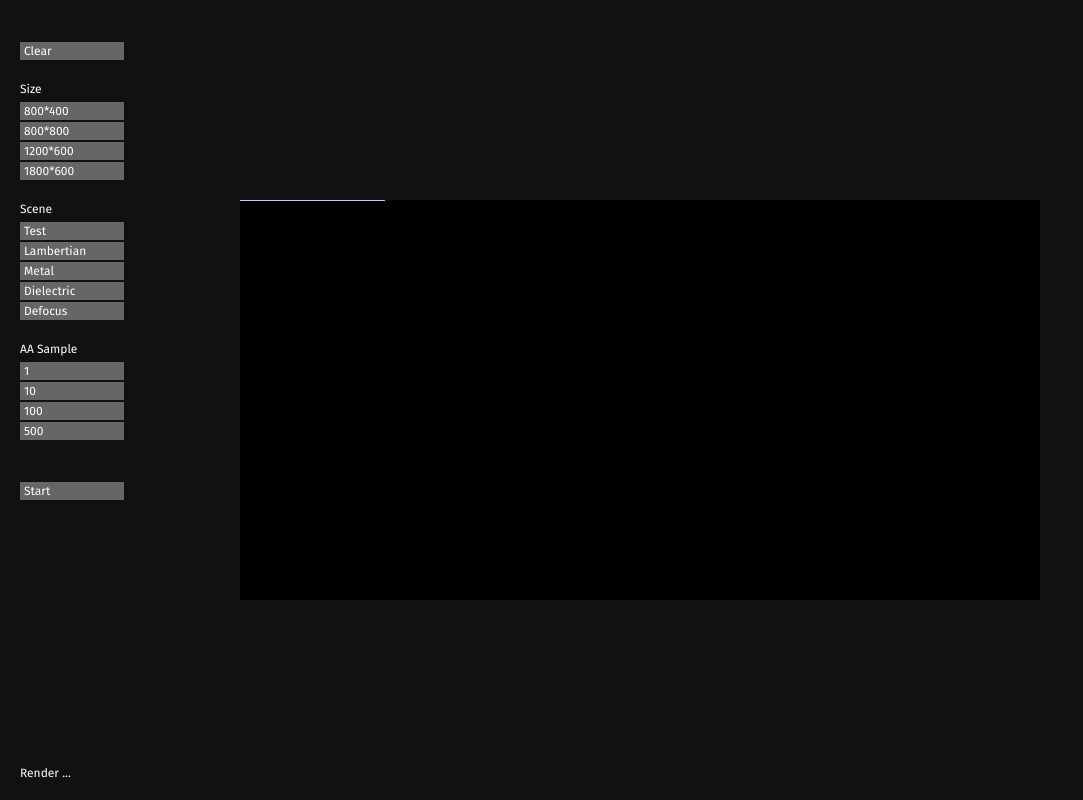
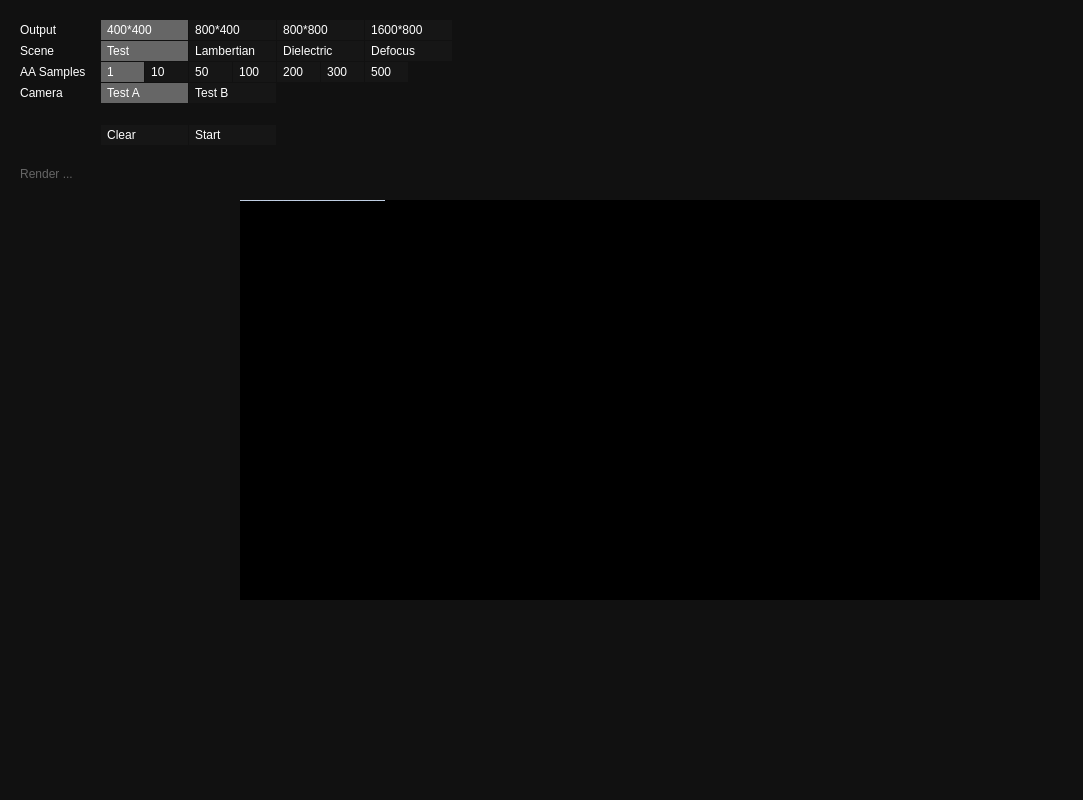
Before and after one commit to barnabysheeran/Tracer, a React app: page / in a window 1280 px wide. Shown: the whole page, without its empty margins (0-1083 px from the left). Built offline with nearby package versions, Linux system fonts and the light colour scheme; animation ran at ten frames a second.

Commit message:
Update menu

```diff
--- a/src/component/Gui/MenuButton/index.js
+++ b/src/component/Gui/Button/index.js
@@ -1,8 +1,6 @@
 import React from "react";
 
-import style from "./../../../index.css";
-
-export default class MenuButton extends React.Component {
+export default class Button extends React.Component {
   constructor(props) {
     super(props);
 
@@ -22,10 +20,7 @@ export default class MenuButton extends React.Component {
 
   render() {
     return (
-      <div
-        className={style.guimenu + " " + style.guimenubutton}
-        onClick={this.handleClick}
-      >
+      <div className={this.props.className} onClick={this.handleClick}>
         {this.props.text}
       </div>
     );
--- /dev/null
+++ b/src/component/Gui/Group/index.js
@@ -0,0 +1,52 @@
+import React from "react";
+
+import Button from "./../Button";
+import Title from "./../Title";
+
+import style from "./../../../index.css";
+
+export default class Group extends React.Component {
+  constructor(props) {
+    super(props);
+
+    this.state = {
+      selectedIndex: this.props.initialIndex
+    };
+  }
+
+  // ____________________________________________________________________ Render
+
+  render() {
+    return (
+      <div className={style.row}>
+        <Title text={this.props.title} />
+        <React.Fragment>
+          {this.props.options.map((option, index) => (
+            <Button
+              className={
+                style.button +
+                " " +
+                (this.props.narrow === true
+                  ? style.buttonNarrow
+                  : style.buttonWide) +
+                " " +
+                (index === this.state.selectedIndex
+                  ? style.buttonOn
+                  : style.buttonOff)
+              }
+              key={index}
+              text={option.label}
+              value={option.value}
+              onClick={() => {
+                this.props.onClick(option.value);
+                this.setState({ selectedIndex: index });
+              }}
+            />
+          ))}
+        </React.Fragment>
+        <br />
+        <br />
+      </div>
+    );
+  }
+}
--- a/src/component/Gui/StatusBar/index.js
+++ b/src/component/Gui/StatusBar/index.js
@@ -11,9 +11,7 @@ export default class StatusBar extends React.Component {
 
   render() {
     return (
-      <div className={style.guimenu + " " + style.guistatusbar}>
-        {this.props.status}
-      </div>
+      <div className={style.menu + " " + style.status}>{this.props.status}</div>
     );
   }
 }
--- a/src/component/Gui/MenuTitle/index.js
+++ b/src/component/Gui/Title/index.js
@@ -2,7 +2,7 @@ import React from "react";
 
 import style from "./../../../index.css";
 
-export default class MenuTitle extends React.Component {
+export default class Title extends React.Component {
   constructor(props) {
     super(props);
   }
@@ -11,9 +11,7 @@ export default class MenuTitle extends React.Component {
 
   render() {
     return (
-      <div className={style.guimenu + " " + style.guimenutitle}>
-        {this.props.text}
-      </div>
+      <div className={style.menu + " " + style.title}>{this.props.text}</div>
     );
   }
 }
--- a/src/component/Gui/index.js
+++ b/src/component/Gui/index.js
@@ -1,7 +1,8 @@
 import React from "react";
 
-import MenuTitle from "./MenuTitle";
-import MenuButton from "./MenuButton";
+import Title from "./Title";
+import Group from "./Group";
+import Button from "./Button";
 import StatusBar from "./StatusBar";
 
 import style from "./../../index.css";
@@ -16,86 +17,78 @@ export default class Gui extends React.Component {
   render() {
     return (
       <div className={style.gui}>
-        <div className={style.guimenu}>
-          <MenuTitle text=" " />
-
-          <MenuButton text="Clear" onClick={this.props.onClickClear} />
-
-          <MenuTitle text="Size" />
-          <MenuButton
-            text="800*400"
-            value={[800, 400]}
+        <div className={style.menu}>
+          <Group
+            title="Output"
+            narrow={false}
+            initialIndex={0}
+            options={[
+              { label: "400*400", value: [400, 400] },
+              { label: "800*400", value: [800, 400] },
+              { label: "800*800", value: [800, 800] },
+              { label: "1600*800", value: [1600, 800] }
+            ]}
             onClick={this.props.onClickSetDimensions}
           />
-          <MenuButton
-            text="800*800"
-            value={[800, 800]}
-            onClick={this.props.onClickSetDimensions}
-          />
-          <MenuButton
-            text="1200*600"
-            value={[1200, 600]}
-            onClick={this.props.onClickSetDimensions}
-          />
-          <MenuButton
-            text="1800*600"
-            value={[1800, 600]}
-            onClick={this.props.onClickSetDimensions}
-          />
-
-          <MenuTitle text="Scene" />
-          <MenuButton
-            text="Test"
-            value={0}
+          <Group
+            title="Scene"
+            narrow={false}
+            initialIndex={0}
+            options={[
+              { label: "Test", value: 0 },
+              { label: "Lambertian", value: 1 },
+              { label: "Dielectric", value: 2 },
+              { label: "Defocus", value: 3 }
+            ]}
             onClick={this.props.onClickSetScene}
           />
-          <MenuButton
-            text="Lambertian"
-            value={1}
-            onClick={this.props.onClickSetScene}
-          />
-          <MenuButton
-            text="Metal"
-            value={2}
-            onClick={this.props.onClickSetScene}
-          />
-          <MenuButton
-            text="Dielectric"
-            value={3}
-            onClick={this.props.onClickSetScene}
-          />
-          <MenuButton
-            text="Defocus"
-            value={4}
-            onClick={this.props.onClickSetScene}
-          />
-
-          <MenuTitle text="AA Sample" />
-          <MenuButton
-            text="1"
-            value={1}
+          <Group
+            title="AA Samples"
+            narrow={true}
+            initialIndex={0}
+            options={[
+              { label: "1", value: 1 },
+              { label: "10", value: 10 },
+              { label: "50", value: 50 },
+              { label: "100", value: 100 },
+              { label: "200", value: 200 },
+              { label: "300", value: 300 },
+              { label: "500", value: 500 }
+            ]}
             onClick={this.props.onClickSetAASamples}
           />
-          <MenuButton
-            text="10"
-            value={10}
+          <Group
+            title="Camera"
+            narrow={false}
+            initialIndex={0}
+            options={[
+              { label: "Test A", value: 1 },
+              { label: "Test B", value: 10 }
+            ]}
             onClick={this.props.onClickSetAASamples}
           />
-          <MenuButton
-            text="100"
-            value={100}
-            onClick={this.props.onClickSetAASamples}
-          />
-          <MenuButton
-            text="500"
-            value={500}
-            onClick={this.props.onClickSetAASamples}
-          />
-          <MenuTitle text=" " />
-          <MenuButton text="Start" onClick={this.props.onClickStart} />
-        </div>
-        <div>
-          <StatusBar status={this.props.status} />
+          <div className={style.row} />
+          <div className={style.row}>
+            <Title text="" />
+            <Button
+              text="Clear"
+              className={
+                style.button + " " + style.buttonWide + " " + style.buttonOff
+              }
+              onClick={this.props.onClickClear}
+            />
+            <Button
+              text="Start"
+              className={
+                style.button + " " + style.buttonWide + " " + style.buttonOff
+              }
+              onClick={this.props.onClickStart}
+            />
+          </div>
+          <div className={style.row} />
+          <div className={style.row}>
+            <StatusBar status={this.props.status} />
+          </div>
         </div>
       </div>
     );
--- a/src/component/Tracer/Camera/Camera.js
+++ b/src/component/Tracer/Camera/Camera.js
@@ -6,6 +6,10 @@ import Ray from "../Ray/Ray";
 
 export default class Camera {
   constructor(position, target, up, fov, aspect, aperture, focusDistance) {
+    // Reuseable ray
+    this.RAY = new Ray();
+
+    //
     this.lensRadius = aperture / 2;
     this.theta = (fov * Math.PI) / 180;
     this.heightHalf = Math.tan(this.theta / 2);
@@ -56,9 +60,6 @@ export default class Camera {
       2.0 * this.heightHalf * focusDistance * this.v[1],
       2.0 * this.heightHalf * focusDistance * this.v[2]
     );
-
-    // Reuseable ray
-    this.RAY = new Ray();
   }
 
   // _______________________________________________________________________ Ray
@@ -117,6 +118,9 @@ export default class Camera {
   // _____________________________________________________________________ Shape
 
   shape(pixelWidth, pixelHeight) {
+    pixelWidth;
+    pixelHeight;
+
     // let w = pixelWidth / this.PIXELS_TO_WORLD;
     // let h = pixelHeight / this.PIXELS_TO_WORLD;
     // let LOWER_LEFT_CORNER = this.LOWER_LEFT_CORNER;
--- /dev/null
+++ b/src/component/Tracer/Recorder/Recorder.js
@@ -0,0 +1,6 @@
+// https://developer.mozilla.org/en-US/docs/Web/API/MediaRecorder
+//https://stackoverflow.com/questions/42437971/exporting-a-video-in-p5-js
+
+export default class Recorder {
+  constructor() {}
+}
--- a/src/component/Tracer/Renderer/Renderer.js
+++ b/src/component/Tracer/Renderer/Renderer.js
@@ -4,6 +4,7 @@ import World from "../World/World";
 import CameraController from "../Camera/CameraController";
 import Ray from "../Ray/Ray";
 import HitRecord from "../Hit/HitRecord";
+import Recorder from "../Recorder/Recorder";
 
 export default class Renderer {
   constructor(context, setStatus) {
@@ -37,6 +38,9 @@ export default class Renderer {
 
     // Camera Controller
     this.CAMERA_CONTROLLER = new CameraController();
+
+    // Recorder
+    this.RECORDER = new Recorder();
 
     // Create World
     this.WORLD = new World();
--- a/src/index.css
+++ b/src/index.css
@@ -1,5 +1,3 @@
-@import url("https://fonts.googleapis.com/css?family=Fira+Sans");
-
 html {
   height: 100%;
 }
@@ -36,55 +34,65 @@ body {
 }
 
 .gui {
-  font-family: "Fira Sans", sans-serif;
+  font-family: "Arial", sans-serif;
   z-index: 200;
   position: absolute;
   left: 20px;
-  height: 100%;
+  top: 20px;
 }
 
-.guimenu {
+.menu {
   font-size: 12px;
+  user-select: none;
 }
 
-.guimenutitle {
+.row {
+  height: 20px;
+  margin-bottom: 1px;
+}
+
+.title {
+  display: block;
+  width: 80px;
+  height: 20px;
+  line-height: 20px;
+  float: left;
+}
+
+.button {
   display: block;
   height: 20px;
-  line-height: 18px;
-  padding-top: 20px;
+  line-height: 20px;
+  padding-left: 6px;
+  margin-left: 1px;
+  float: left;
+  text-decoration: none;
 }
 
-.guimenubutton {
-  display: block;
-  width: 100px;
-  height: 18px;
-  line-height: 18px;
-  padding-left: 4px;
-  margin-top: 2px;
+.buttonNarrow {
+  width: 37px;
+}
 
-  color: #ffffff;
+.buttonWide {
+  width: 81px;
+}
+
+.buttonOn {
   background: #666666;
+  cursor: auto;
+}
 
-  text-decoration: none;
+.buttonOff {
+  background: #161616;
   cursor: pointer;
 }
 
-.guimenubutton:link,
-.guimenubutton:visited,
-.guimenubutton:active {
-  text-decoration: none;
+.buttonOff:hover {
+  color: #000;
+  background: #fff;
 }
 
-.guimenubutton:hover {
-  text-decoration: none;
-  cursor: pointer;
-
-  color: #666666;
-  background: #ffffff;
+.status {
+  width: 100%;
+  color: #666;
 }
-
-.guistatusbar {
-  position: absolute;
-  width: 500px;
-  bottom: 20px;
-}
```
